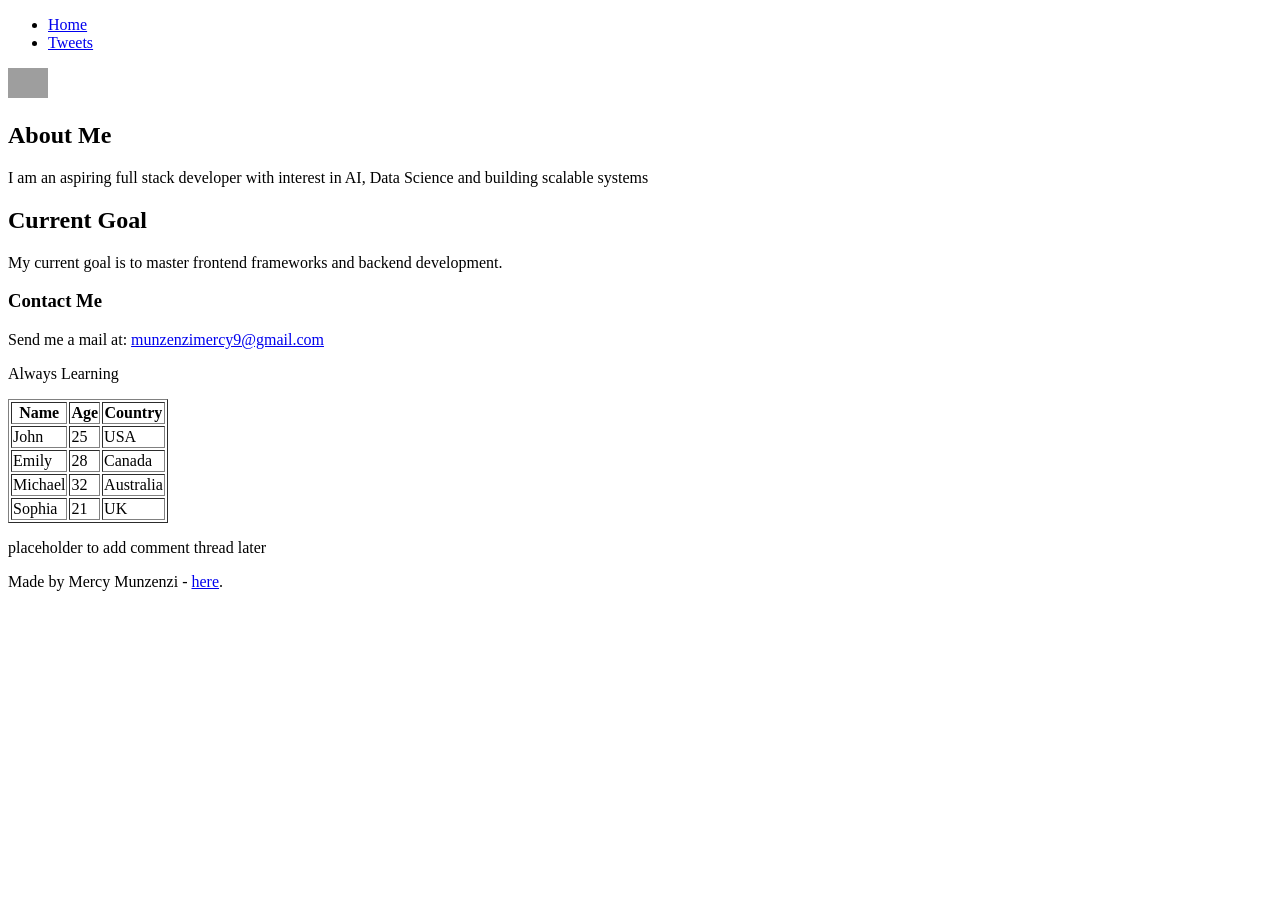
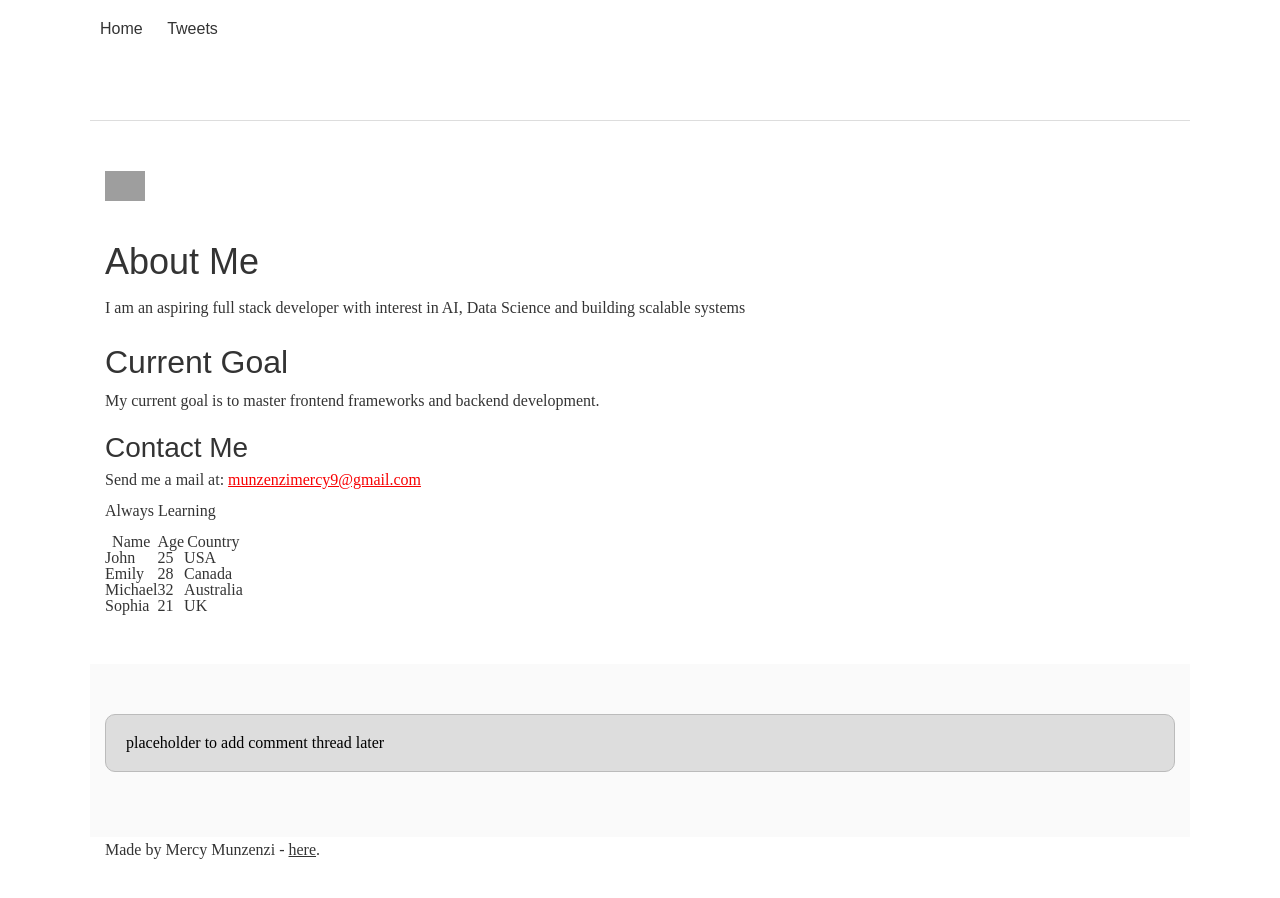
Before and after one commit to mercyXp/alx_html_css, a plain HTML site: page css_basic/index.html in a window 1280 px wide. Before the commit the page ends 800 px from the top, so only its background shows below. Drawn offline with Linux system fonts and the light colour scheme; grey boxes are pictures that could not be loaded.

Commit message:
styles added

```diff
--- /dev/null
+++ b/css_basic/base.css
@@ -0,0 +1,191 @@
+html, body {
+	height: 100%;
+	min-height: 100%;
+}
+html, body, div, span, applet, object, iframe,
+h1, h2, h3, h4, h5, h6, p, blockquote, pre,
+a, abbr, acronym, address, big, cite, code,
+del, dfn, img, ins, kbd, q, s, samp,
+small, strike, sub, sup, tt, var,
+b, u, i, center,
+dl, dt, dd,
+fieldset, form, label, legend,
+table, caption, tbody, tfoot, thead, tr, th, td,
+article, aside, canvas, details, embed,
+figure, figcaption, footer, header, hgroup,
+menu, nav, output, ruby, section, summary,
+time, mark, audio, video {
+	margin: 0;
+	padding: 0;
+	border: 0;
+	font-size: 100%;
+	font: inherit;
+	vertical-align: baseline;
+}
+/* HTML5 display-role reset for older browsers */
+article, aside, details, figcaption, figure,
+footer, header, hgroup, menu, nav, section {
+	display: block;
+}
+body {
+	line-height: 1;
+}
+blockquote, q {
+	quotes: none;
+}
+blockquote:before, blockquote:after,
+q:before, q:after {
+	content: '';
+	content: none;
+}
+table {
+	border-collapse: collapse;
+	border-spacing: 0;
+}
+
+
+/* Fonts and colors */
+
+body {
+	font-family: 'Josefin Sans', serif;
+	color: rgba(0, 0, 0, 0.8);
+}
+h1, h2, h3, h4, h5, h6, header {
+	font-family: 'Yeseva One', sans-serif;
+}
+article {
+}
+header {
+	border-bottom: 1px solid rgb(221,221,221);
+	transition: border-bottom-color 1s ease;
+}
+header a {
+	color: rgba(0, 0, 0, 0.8);
+}
+aside {
+	background: #FAFAFA;
+}
+aside p {
+	border: 1px solid #bbb;
+	background: #ddd;
+	color: black;
+}
+footer a {
+	color: rgba(0, 0, 0, 0.8);
+}
+a {
+	color: #F80002;
+}
+
+
+/* Positioning and margins */
+
+@media (min-width: 1100px) {
+	body {
+		width: 1100px;
+		margin: 0 auto;
+	}
+}
+
+article {
+	padding: 50px 15px;
+}
+article > *:first-child {
+	margin-top: 0;
+}
+aside {
+	padding: 50px 15px;
+}
+header .right {
+	float: right;
+	margin: 0 10px 15px;
+}
+
+
+/* Header */
+header {
+	padding: 20px 0;
+	height: 80px;
+}
+header ul {
+	list-style: none;
+	margin: 0;
+	padding: 0;
+}
+header li {
+	display: inline;
+	vertical-align:middle;
+}
+header li:first-child {
+	margin: 0;
+}
+header li a {
+	margin: 0 10px;
+}
+header li.logo {
+	font-size: 36px;
+}
+header a {
+	text-decoration: none;
+}
+
+
+/* Aside */
+
+aside p {
+	border-radius: 10px;
+	padding: 20px 20px;
+}
+
+
+/* Footer */
+
+footer {
+	padding: 5px 15px;
+	height: 80px;
+}
+
+
+/* Text styles and margins */
+
+p {
+	margin-bottom: 15px;
+}
+h1 {
+	font-size: 36px;
+	margin: 40px 0 20px;
+}
+h2 {
+	font-size: 32px;
+	margin: 30px 0 15px;
+}
+h3 {
+	font-size: 28px;
+	margin: 25px 0 10px;
+}
+h4 {
+	font-size: 20px;
+	font-weight: bold;
+	margin: 20px 0 10px;
+}
+h5 {
+	font-size: 18px;
+	font-weight: bold;
+	margin: 15px 0 10px;
+}
+h6 {
+	font-weight: bold;
+	margin: 5px 0;
+}
+
+@media (max-width: 800px) {
+  body.works_on_smartphone {
+  	display: block;
+  }
+  body.works_on_smartphone main {
+  	display: block;
+  }
+  header .right {
+  	float: none;
+  }
+}
--- a/css_basic/index.html
+++ b/css_basic/index.html
@@ -3,6 +3,8 @@
 <head>
     <meta charset="utf-8">
     <title>Personal Portfolio</title>
+    <link href="base.css" rel="stylesheet">
+    <link href="styles.css" rel="stylesheet">
 </head>
 <body>
 
```
Also changed, not shown: css_basic/styles.css (added).
